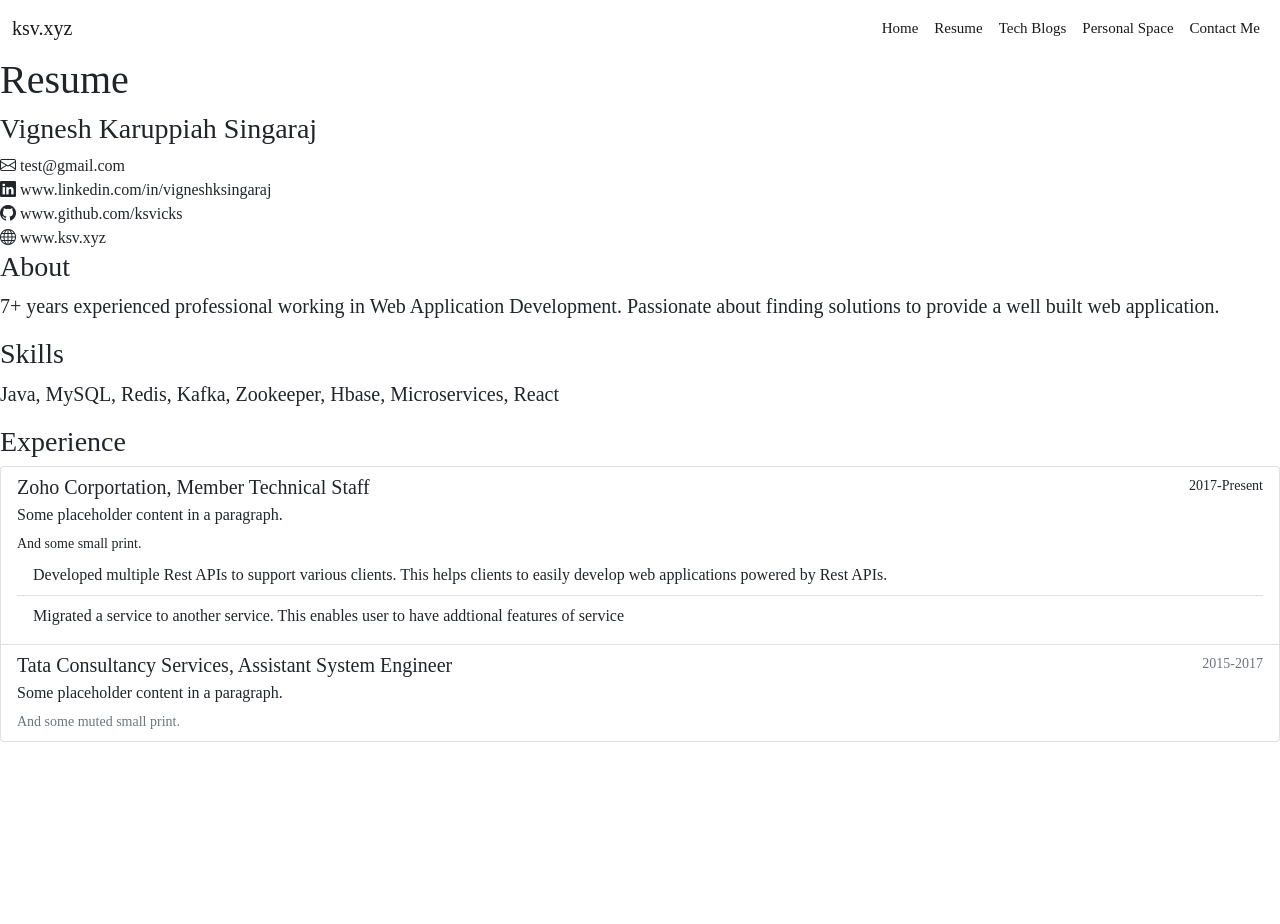
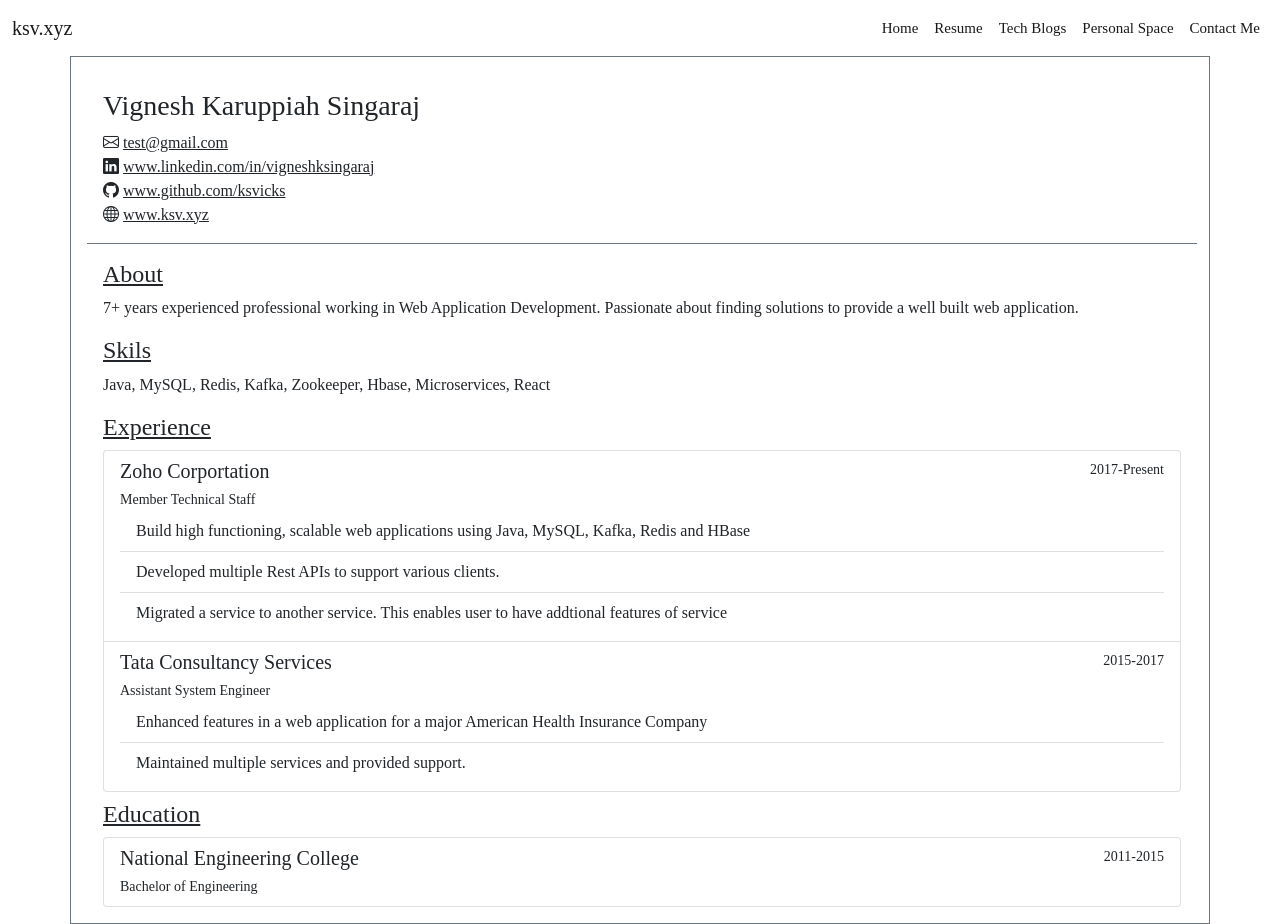
Before and after one commit to ksvicks/ksv.xyz, a React (Create React App) app: page /resume in a window 1280 px wide. Before the commit the page ends 800 px from the top, so only its background shows below. Built offline with nearby package versions, Linux system fonts and the light colour scheme.

Commit message:
Resume changes

```diff
--- a/public/custom.css
+++ b/public/custom.css
@@ -9,3 +9,7 @@
 .serifFont{
     font-family: "Times New Roman", Times, serif;
 }
+
+.bgTransparent{
+    background-color: transparent !important;
+}
--- a/src/Resume/Resume.js
+++ b/src/Resume/Resume.js
@@ -1,5 +1,6 @@
 import React, { Component } from 'react';
 import { ResumeAbout } from './ResumeAbout';
+import { ResumeEducation } from './ResumeEducation';
 import { ResumeExperience } from './ResumeExperience';
 import { ResumeHeader } from './ResumeHeader';
 import { ResumeSkills } from './ResumeSkills';
@@ -7,12 +8,17 @@ import { ResumeSkills } from './ResumeSkills';
 export class Resume extends Component {
     render() {
         return (
-            <div>
-                <h1>Resume</h1>
+            <div className="container border border-secondary pt-3 ps-3">
+                <div className="border-bottom border-secondary p-3">
                 <ResumeHeader />
+                </div>
+                <div className="p-3">
                 <ResumeAbout />
                 <ResumeSkills />
                 <ResumeExperience />
+                <ResumeEducation/>
+                </div>
+
             </div>
         );
     }
--- a/src/Resume/ResumeAbout.js
+++ b/src/Resume/ResumeAbout.js
@@ -4,8 +4,8 @@ export class ResumeAbout extends Component {
     render() {
         return (
             <div>
-                <h3>About</h3>
-                <p class="lead">
+                <h4><u>About</u></h4>
+                <p class="fw-light">
                     7+ years experienced professional working in Web Application Development. Passionate
                     about finding solutions to provide a well built web application.
                 </p>
--- /dev/null
+++ b/src/Resume/ResumeEducation.js
@@ -0,0 +1,21 @@
+import React, { Component } from 'react';
+
+export class ResumeEducation extends Component {
+    render() {
+        return (
+            <div>
+                <h3></h3>
+                <h4><u>Education</u></h4>
+                <div class="list-group">
+                    <a href="#" class="list-group-item list-group-item-action">
+                        <div class="d-flex w-100 justify-content-between">
+                            <h5 class="mb-1">National Engineering College</h5>
+                            <small>2011-2015</small>
+                        </div>
+                        <small>Bachelor of Engineering </small>
+                    </a>
+                </div>
+            </div>
+        );
+    }
+}
--- a/src/Resume/ResumeExperience.js
+++ b/src/Resume/ResumeExperience.js
@@ -4,27 +4,30 @@ export class ResumeExperience extends Component {
     render() {
         return (
             <div>
-                <h3>Experience</h3>
+                <h4><u>Experience</u></h4>
                 <div class="list-group">
                     <a href="#" class="list-group-item list-group-item-action">
                         <div class="d-flex w-100 justify-content-between">
-                            <h5 class="mb-1">Zoho Corportation, Member Technical Staff</h5>
+                            <h5 class="mb-1">Zoho Corportation</h5>
                             <small>2017-Present</small>
                         </div>
-                        <p class="mb-1">Some placeholder content in a paragraph.</p>
-                        <small>And some small print.</small>
-                        <ul class="list-group list-group-flush">
-                            <li class="list-group-item">Developed multiple Rest APIs to support various clients. This helps clients to easily develop web applications powered by Rest APIs.</li>
-                            <li class="list-group-item">Migrated a service to another service. This enables user to have addtional features of service</li>
+                        <small>Member Technical Staff</small>
+                        <ul class="list-group list-group-flush fw-light">
+                            <li class="list-group-item bgTransparent">Build high functioning, scalable web applications using Java, MySQL, Kafka, Redis and HBase</li>
+                            <li class="list-group-item bgTransparent">Developed multiple Rest APIs to support various clients.</li>
+                            <li class="list-group-item bgTransparent">Migrated a service to another service. This enables user to have addtional features of service</li>
                         </ul>
                     </a>
                     <a href="#" class="list-group-item list-group-item-action">
                         <div class="d-flex w-100 justify-content-between">
-                            <h5 class="mb-1">Tata Consultancy Services, Assistant System Engineer</h5>
-                            <small class="text-muted">2015-2017</small>
+                            <h5 class="mb-1">Tata Consultancy Services</h5>
+                            <small>2015-2017</small>
                         </div>
-                        <p class="mb-1">Some placeholder content in a paragraph.</p>
-                        <small class="text-muted">And some muted small print.</small>
+                        <small>Assistant System Engineer</small>
+                        <ul class="list-group list-group-flush fw-light">
+                            <li class="list-group-item bgTransparent">Enhanced features in a web application for a major American Health Insurance Company </li>
+                            <li class="list-group-item bgTransparent">Maintained multiple services and provided support.</li>
+                        </ul>
                     </a>
                 </div>
             </div>
--- a/src/Resume/ResumeHeader.js
+++ b/src/Resume/ResumeHeader.js
@@ -5,10 +5,10 @@ export class ResumeHeader extends Component {
         return (
             <div>
                 <h3>Vignesh Karuppiah Singaraj</h3>
-                <div><i class="bi bi-envelope" /> test@gmail.com</div>
-                <div><i class="bi bi-linkedin" /> www.linkedin.com/in/vigneshksingaraj</div>
-                <div><i class="bi bi-github" /> www.github.com/ksvicks</div>
-                <div><i class="bi bi-globe" /> www.ksv.xyz</div>
+                <div><i class="bi bi-envelope" /> <a href="mailto:test@gmail.com" class="link-dark" target="_blank">test@gmail.com</a></div>
+                <div><i class="bi bi-linkedin" /> <a href="https://www.linkedin.com/in/vigneshksingaraj" class="link-dark" target="_blank">www.linkedin.com/in/vigneshksingaraj</a></div>
+                <div><i class="bi bi-github" />  <a href="https://www.github.com/ksvicks" class="link-dark" target="_blank"> www.github.com/ksvicks </a></div>
+                <div><i class="bi bi-globe" /> <a href="https://www.ksv.xyz" class="link-dark" target="_blank"> www.ksv.xyz</a></div>
             </div>
         );
     }
--- a/src/Resume/ResumeSkills.js
+++ b/src/Resume/ResumeSkills.js
@@ -4,8 +4,8 @@ export class ResumeSkills extends Component {
     render() {
         return (
             <div>
-                <h3>Skills</h3>
-                <p class="lead">
+                <h4><u>Skils</u></h4>
+                <p class="fw-light">
                     Java, MySQL, Redis, Kafka, Zookeeper, Hbase,
                     Microservices, React
                 </p>
```
